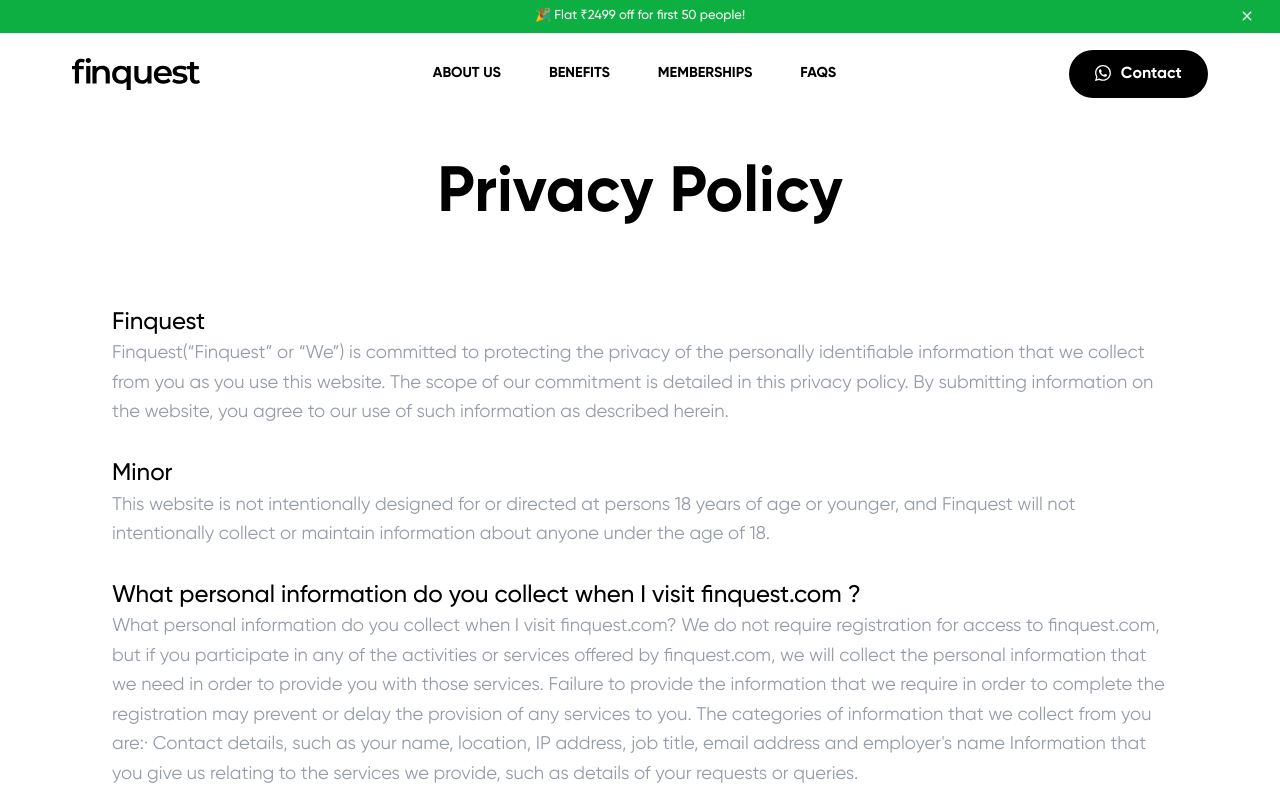
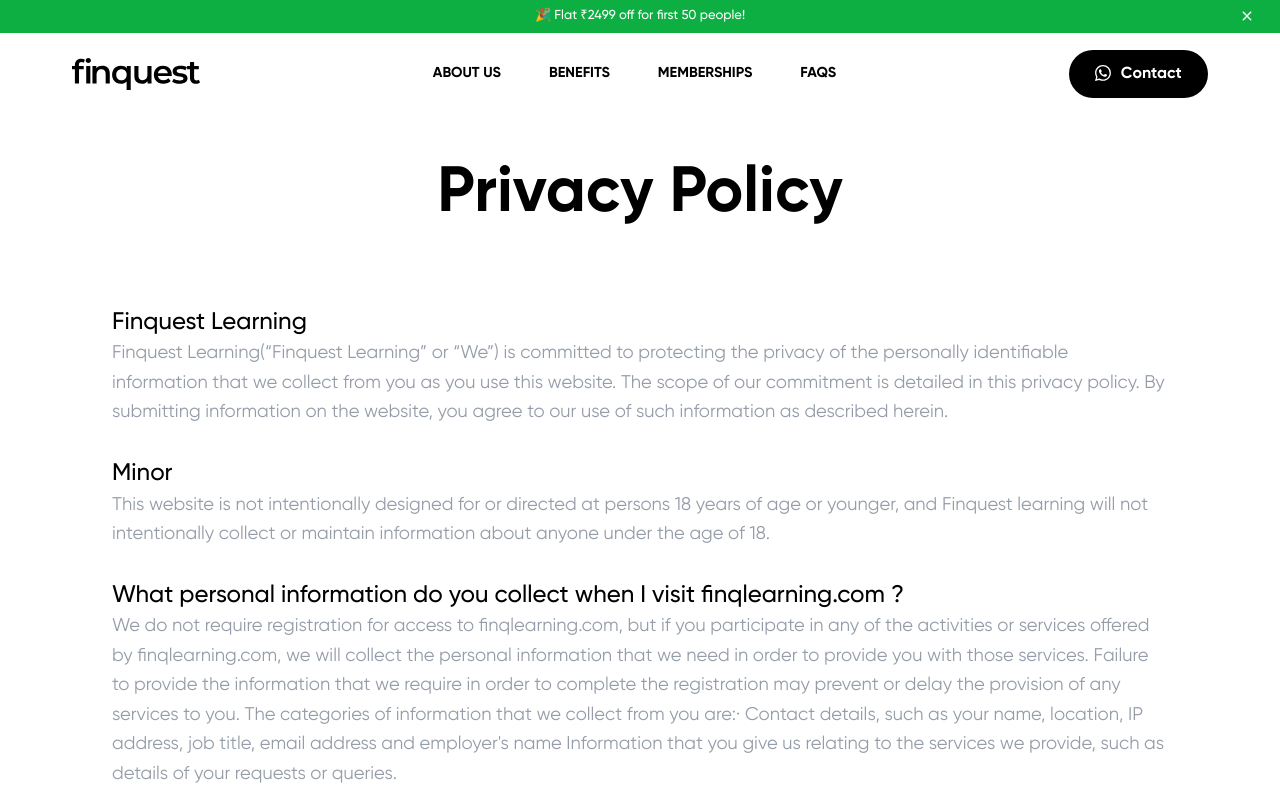
Before and after one commit to emanuelchristo/finquest, a Next.js app: page /privacy-policy in a window 1280 px wide. Shown: the top 800 px of the page. Built offline with nearby package versions, Linux system fonts and the light colour scheme.

Commit message:
privacy-policy

```diff
--- a/components/aboutUs/WhyUs1.js
+++ b/components/aboutUs/WhyUs1.js
@@ -17,7 +17,7 @@ export default function WhyUs1() {
                         Collaboration and support are the keys to success. Learning is a lifelong
                         endeavor. We are, nevertheless, the finest at delivering everything we
                         recommend. Community-based training is a hidden gem that gives you a lot
-                        more than just basic skills when it comes to stock trading. Cosmic Wealth
+                        more than just basic skills when it comes to stock trading. Finquest
                         is a network that allows you to trade alongside the greatest in the country,
                         ensuring that you never fall behind the times.
                     </p>
--- a/pages/privacy-policy.js
+++ b/pages/privacy-policy.js
@@ -12,153 +12,157 @@ export default function Privacy() {
 					</div>
 
 					<p>
-						<span>Finquest</span> <br />
-						Finquest(“Finquest” or “We”) is committed to protecting the privacy of the personally
-						identifiable information that we collect from you as you use this website. The scope of our
-						commitment is detailed in this privacy policy. By submitting information on the website, you
-						agree to our use of such information as described herein.
+						<span>Finquest Learning</span> <br />
+						Finquest Learning(“Finquest Learning” or “We”) is committed to protecting the privacy of the
+						personally identifiable information that we collect from you as you use this website. The
+						scope of our commitment is detailed in this privacy policy. By submitting information on the
+						website, you agree to our use of such information as described herein.
 						<br />
 						<br />
 						<span>Minor</span> <br />
-						‍This website is not intentionally designed for or directed at persons 18 years of age or
-						younger, and Finquest will not intentionally collect or maintain information about anyone under
+						This website is not intentionally designed for or directed at persons 18 years of age or younger,
+						and Finquest learning will not intentionally collect or maintain information about anyone under
 						the age of 18.
 						<br />
 						<br />
-						<span>What personal information do you collect when I visit finquest.com ?</span> <br />
-						What personal information do you collect when I visit finquest.com? ‍We do not require
-						registration for access to finquest.com, but if you participate in any of the activities or
-						services offered by finquest.com, we will collect the personal information that we need in order
-						to provide you with those services. Failure to provide the information that we require in order
-						to complete the registration may prevent or delay the provision of any services to you. The
-						categories of information that we collect from you are:· Contact details, such as your name,
-						location, IP address, job title, email address and employer&apos;s name Information that you
-						give us relating to the services we provide, such as details of your requests or queries.
+						<span>What personal information do you collect when I visit finqlearning.com ?</span> <br />
+						We do not require registration for access to finqlearning.com, but if you participate in any
+						of the activities or services offered by finqlearning.com, we will collect the personal
+						information that we need in order to provide you with those services. Failure to provide the
+						information that we require in order to complete the registration may prevent or delay the
+						provision of any services to you. The categories of information that we collect from you are:·
+						Contact details, such as your name, location, IP address, job title, email address and
+						employer&apos;s name Information that you give us relating to the services we provide, such as
+						details of your requests or queries.
 						<br />
 						<br />
 						<span>Technical information</span> <br />
-						‍When you visit this web site, we may collect technical information such as your IP (Internet
-						Protocol) address, details of the pages you visit on finquest.com, other pages you visit on the
-						world wide web and which browser you used to view finquest.com. This web site collects standard
-						internet log and technical data to measure and improve the effectiveness of the site, to help
-						diagnose problems with our server, to administer this web site, to see where web site traffic is
-						coming from and to identify our users. We may also collect other information via finquest.com,
-						such as web site usage activity and preferences, also known as demographic or profile data. In
-						this connection we use &apos;cookies to collect this information.
+						When you visit this web site, we may collect technical information such as your IP (Internet
+						Protocol) address, details of the pages you visit on finqlearningcom, other pages you visit
+						on the world wide web and which browser you used to view finqlearning.com. This web site collects
+						standard internet log and technical data to measure and improve the effectiveness of the site,
+						to help diagnose problems with our server, to administer this web site, to see where web site
+						traffic is coming from and to identify our users. We may also collect other information via
+						finqlearningcom, such as web site usage activity and preferences, also known as demographic
+						or profile data. In this connection we use &apos;cookies to collect this information.
+
 						<br />
 						<br />
-						<span>When do you collect personal information through finquest.com ?</span> <br />
-						‍We collect personal information from you in the following circumstances: When you subscribe to
-						any of our Insights / newsletters When you subscribe to any of our blogs When you register to
-						attend an event When you enter a discussion forum When you contact us to request further
+						<span>When do you collect personal information through finqlearning.com?</span> <br />
+						‍‍We collect personal information from you in the following circumstances: When you subscribe
+						to any of our Insights / newsletters When you subscribe to any of our blogs When you register
+						to attend an event When you enter a discussion forum When you contact us to request further
 						information. We collect the minimum amount of information to enable us to deal with your request
 						or to provide a service to you. We will indicate where the provision of information is voluntary
 						or compulsory. We would normally only request additional information to enable us to provide the
 						most appropriate response to your request.
 						<br />
 						<br />
-						<span>How do you use my personal information?</span> <br />
-						‍We use your personal information to: Identify you and create a profile for you when you
-						register with us to use our services or to request information from us Verify your identity when
-						you contact us Communicate with you with respect to the services and information that we provide
+						<span>How do you use my personal information ?</span> <br />
+						‍We use your personal information to: Identify you and create a profile for you when you register
+						with us to use our services or to request information from us Verify your identity when you
+						contact us Communicate with you with respect to the services and information that we provide
 						Deal with your enquiries and requests Comply with the legal obligations to which we are subject
 						and cooperate with regulators and law enforcement bodies Contact you with marketing information
 						in relation to services offered by us (unless you have opted out of receiving marketing
 						communications, or we are otherwise prevented by law from doing so) Personalise the marketing
-						messages that we send to you to make them more relevant and interesting by analysing details of
-						the services and information that you are receiving Exercise our legal rights where it is
+						messages that we send to you to make them more relevant and interesting by analysing details
+						of the services and information that you are receiving Exercise our legal rights where it is
 						necessary to do so, for example to detect violations of law We must have a legal basis to
 						process your personal information. In most cases the legal basis will be one of the following:
-						To provide services to you. To meet our legitimate interests, for example to understand how you
-						use our services and our web site and to help us to derive knowledge that helps us to develop
-						new services. When we process your personal information to meet our legitimate interests, we put
-						in place robust safeguards to ensure that your privacy is protected and to ensure that our
-						legitimate interests are not overridden by your interests or fundamental rights and freedoms. We
-						may obtain your consent to collect and use certain types of personal information where we are
-						required to do so by law (for example, in relation to our direct marketing activities or our use
-						of cookies and tracking technologies).
+						To provide services to you. To meet our legitimate interests, for example to understand how
+						you use our services and our web site and to help us to derive knowledge that helps us to
+						develop new services. When we process your personal information to meet our legitimate
+						interests, we put in place robust safeguards to ensure that your privacy is protected and
+						to ensure that our legitimate interests are not overridden by your interests or fundamental
+						rights and freedoms. We may obtain your consent to collect and use certain types of
+						personal information where we are required to do so by law (for example, in relation to our direct marketing activities or our use of cookies and tracking technologies).
 						<br />
 						<br />
 						<span> Your rights</span> <br />
-						‍You have certain rights regarding your personal information, subject to local law. These
-						include the right to: request access to the personal information that we may process on
-						finquest.com; update or correct your details; restrict our use of your personal information;
-						object to our use of your personal information; receive your personal information in a usable
-						electronic format and transmit it to a third party; request that your personal details are
-						deleted from our systems. You may exercise these rights by contacting us. We will treat all such
-						requests in accordance with applicable local law. If you would like to opt out of receiving
-						promotional or marketing communications from us in the future, you may let us know by completing
-						the contact us on our site, stating the e-mail address you wish to be removed from our mailing
-						list. However, your option not to receive promotional and marketing e-mail shall not preclude us
-						from corresponding with you, by e-mail or otherwise, regarding your existing relationship with
-						us.
+						‍You have certain rights regarding your personal information, subject to local law. These include
+						the right to: request access to the personal information that we may process on finqlearning.com;
+						update or correct your details; restrict our use of your personal information; object to our use
+						of your personal information; receive your personal information in a usable electronic format
+						and transmit it to a third party; request that your personal details are deleted from our
+						systems. You may exercise these rights by contacting us. We will treat all such requests in
+						accordance with applicable local law. If you would like to opt out of receiving promotional
+						or marketing communications from us in the future, you may let us know by completing the
+						contact us on our site, stating the e-mail address you wish to be removed from our mailing
+						list. However, your option not to receive promotional and marketing e-mail shall not preclude
+						us from corresponding with you, by e-mail or otherwise, regarding your existing relationship
+						with us.
 						<br />
 						<br />
 						<span> Will you provide my information to a third party?</span> <br />
-						Will you provide my information to a third party? ‍We may contract with other companies or
-						individuals to deal with your enquiry or to otherwise operate this web site or our business
-						activities (e.g.to run marketing campaigns, host our databases, support email and messaging
-						services and analyse information). We may give such companies access to your personal
-						information in connection with those purposes on our behalf. From time to time, we may disclose
-						personal information in response to a court order, government investigation, or as otherwise
-						required or permitted by law. We do not provide information to third parties for their own
-						marketing purposes, and we do not undertake mailings for third parties. We may, as a result of a
-						sale, merger, consolidation, change in control, transfer of assets, reorganisation or
-						liquidation of our company (a &apos;Reorganisation event&apos;)transfer, sell or assign your
-						personal information to third parties involved in the reorganisation event. We may share your
-						information with other entities that are local to you so that they can contact you with relevant
-						materials in relation to a specific topic or service offered.
+						We may contract with other companies or individuals to deal with your enquiry or to otherwise
+						operate this web site or our business activities (e.g.to run marketing campaigns, host our
+						databases, support email and messaging services and analyse information). We may give such
+						companies access to your personal information in connection with those purposes on our behalf.
+						From time to time, we may disclose personal information in response to a court order,
+						government investigation, or as otherwise required or permitted by law. We do not provide
+						information to third parties for their own marketing purposes, and we do not undertake
+						mailings for third parties. We may, as a result of a sale, merger, consolidation, change in
+						control, transfer of assets, reorganisation or liquidation of our company (a &apos;Reorganisation
+						event&apos;)transfer, sell or assign your personal information to third parties involved in the
+						reorganisation event. We may share your information with other entities that are local to you
+						so that they can contact you with relevant materials in relation to a specific topic or
+						service offered.
+
 						<br />
 						<br />
 						<span>How long do you keep my information?</span> <br />
-						How long do you keep my information? ‍We will keep your personal information for as long as we
-						have a relationship with you. Once our relationship with you has come to an end, we will retain
-						your personal information for a period of time that enables us to: maintain our business records
-						for analysis and/or audit purposes; comply with record retention requirements under the law;
-						defend or bring any legal claims; deal with any complaints We will delete your personal
-						information when it is no longer required for these purposes. If there is any information that
-						weare unable, for technical reasons, to delete entirely from our systems, we willput in place
-						appropriate mea.
+						We will keep your personal information for as long as we have a relationship with you.
+						Once our relationship with you has come to an end, we will retain your personal information for
+						a period of time that enables us to: maintain our business records for analysis and/or audit
+						purposes; comply with record retention requirements under the law; defend or bring any legal
+						claims; deal with any complaints We will delete your personal information when it is no
+						longer required for these purposes. If there is any information that weare unable, for
+						technical reasons, to delete entirely from our systems, we willput in place appropriate mea.
+
 						<br />
 						<br />
 						<span>Is my information secure?</span> <br />
-						Is my information secure? ‍We have implemented generally accepted standards of technology and
-						operational security to protect personal information from loss, misuse, alteration or
-						destruction. We require all employees and principals to keep personal information confidential
-						and only authorised personnel have access to this information.
+						We have implemented generally accepted standards of technology and operational security to
+						protect personal information from loss, misuse, alteration or destruction. We require all
+						employees and principals to keep personal information confidential and only authorised
+						personnel have access to this information.
+
 						<br />
 						<br />
 						<span> International transfers</span> <br />
-						International transfers ‍In order to provide services to you via finquest.com, we may need to
-						transfer your personal information outside India to countries that may not provide a level of
-						protection of personal information that may be regarded as equivalent to that afforded under the
-						Indian data protection legislation. Whenever your personal information is transferred
-						internationally, we will take appropriate steps to ensure its security and confidentiality in
-						accordance with applicable data protection law.
+						In order to provide services to you via finqlearningcom, we may need to transfer your
+						personal information outside India to countries that may not provide a level of protection
+						of personal information that may be regarded as equivalent to that afforded under the Indian
+						data protection legislation. Whenever your personal information is transferred internationally,
+						we will take appropriate steps to ensure its security and confidentiality in accordance with
+						applicable data protection law.
 						<br />
 						<br />
 						<span> Updating this Privacy Statement</span> <br />
-						‍We may modify or update this Privacy Statement from time to time. You will be able to see when
+						We may modify or update this Privacy Statement from time to time. You will be able to see when
 						we last updated the Privacy Statement because we will include a revision date. Changes and
 						additions to this Privacy Statement are effective from the date on which they are posted.
 						<br />
 						<br />
 						<span>Security</span> <br />
-						‍Finquest has implemented generally accepted standards of technology and operation security in
-						order to protectpersonally identifiable information from loss, misuse, alteration or
-						destruction. Notwithstanding these precautions, we cannot guarantee thatunauthorized persons
+						Finquest has implemented generally accepted standards of technology and operation security
+						in order to protect personally identifiable information from loss, misuse, alteration or
+						destruction. Notwithstanding these precautions, we cannot guarantee that unauthorized persons
 						will not obtain access to your personally identifiable information.
+
 						<br />
 						<br />
 						<span>Contact</span> <br />
 						‍If you have any questions about this Privacy Statement you can contact us via email at
-						hellofinquest@gmail.com or using the contact us link.
+						hellofinquest@gamil.com or using the contact us link.
 						<br />
 						<br />
 						<span>Will This Privacy Policy Change?</span> <br />
-						‍If there are changes or additions to this Privacy Policy, we will notify you by posting those
-						changes here. Changes and additions to this Privacy Policy are effective when they are posted.
-						Please check this web page periodically to see any changes we have made to our Privacy Policy.
+						‍If there are changes or additions to this Privacy Policy, we will notify you by posting
+						those changes here. Changes and additions to this Privacy Policy are effective when they
+						are posted. Please check this web page periodically to see any changes we have made to our
+						Privacy Policy.
 					</p>
 					<br />
 					<br />
```
